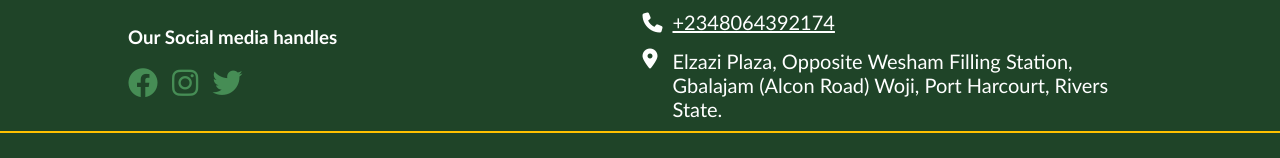
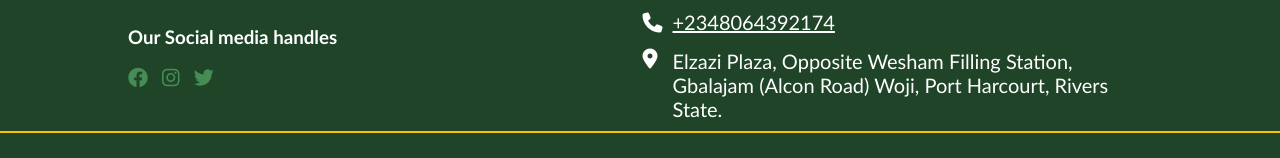
Before and after one commit to Modestyeton/WASTEJUNKIE, a plain HTML site: page index.html in a window 1280 px wide. Shown: the part 663-821 px from the top of the page. Drawn offline with Linux system fonts and the light colour scheme.

Commit message:
fixed scrollbar

```diff
--- a/style.css
+++ b/style.css
@@ -195,6 +195,7 @@ footer .wrap .logos img{
 }
 footer .wrap .logos .fa-brands{
   margin-top: 20px;
+  font-size: 20px;
   margin-right: 10px;
 }
 
@@ -236,6 +237,19 @@ footer .cp{
   text-align: center;
   margin-top: 30px;
   padding-bottom: 20px;
+}
+
+::-webkit-scrollbar{
+  width: 8px;
+}
+
+::-webkit-scrollbar-thumb {
+  background: #1f4428;
+  border-radius: 5px;
+}
+
+::-webkit-scrollbar-thumb:hover{
+  background-color: #ffc100;
 }
 
 /* media query */
```
